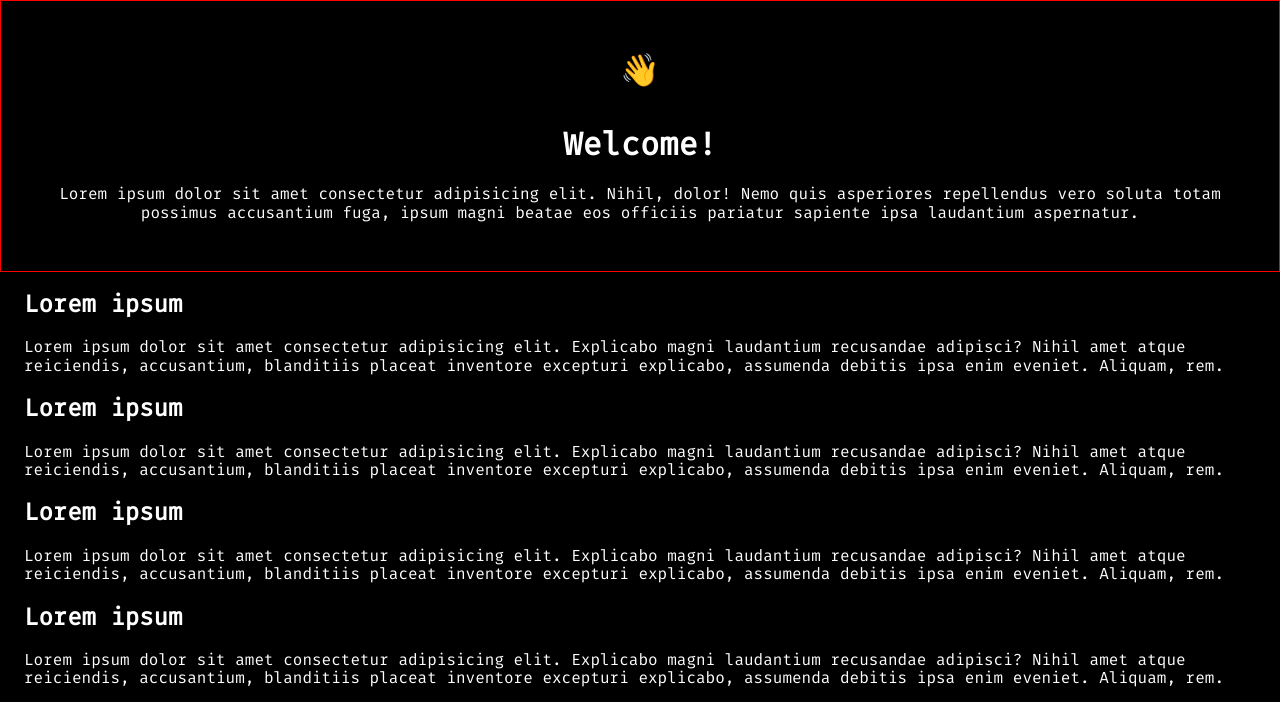
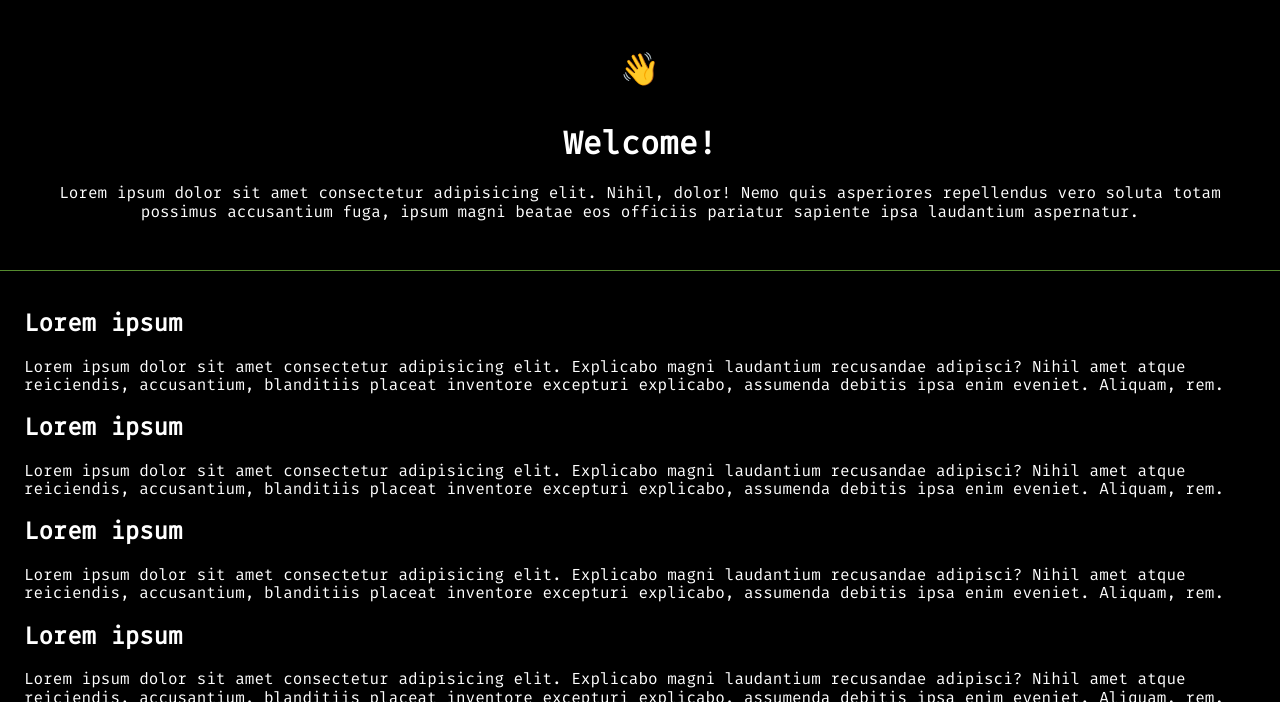
Before and after one commit to haba-kudzaev/archive.workspace, a plain HTML site: page LinuxAssistant.UI/index.test.html in a window 1280 px wide. Shown: the top 702 px of the page. Drawn offline with Linux system fonts and the light colour scheme.

Commit message:
LinuxAssistant.UI: Update styles.css

```diff
--- a/LinuxAssistant.UI/styles.css
+++ b/LinuxAssistant.UI/styles.css
@@ -39,14 +39,15 @@ body {
           text-size-adjust: 100%;
 }
 
-header,
-footer {
+header {
   text-align: center;
   padding: 2em;
-  border: 1px solid Red;
+  border-bottom: 1px solid #558b2f;
+  margin-bottom: 2.5em;
 }
 
-main {
+main,
+footer {
   padding: 0 1.5em;
 }
 
```
